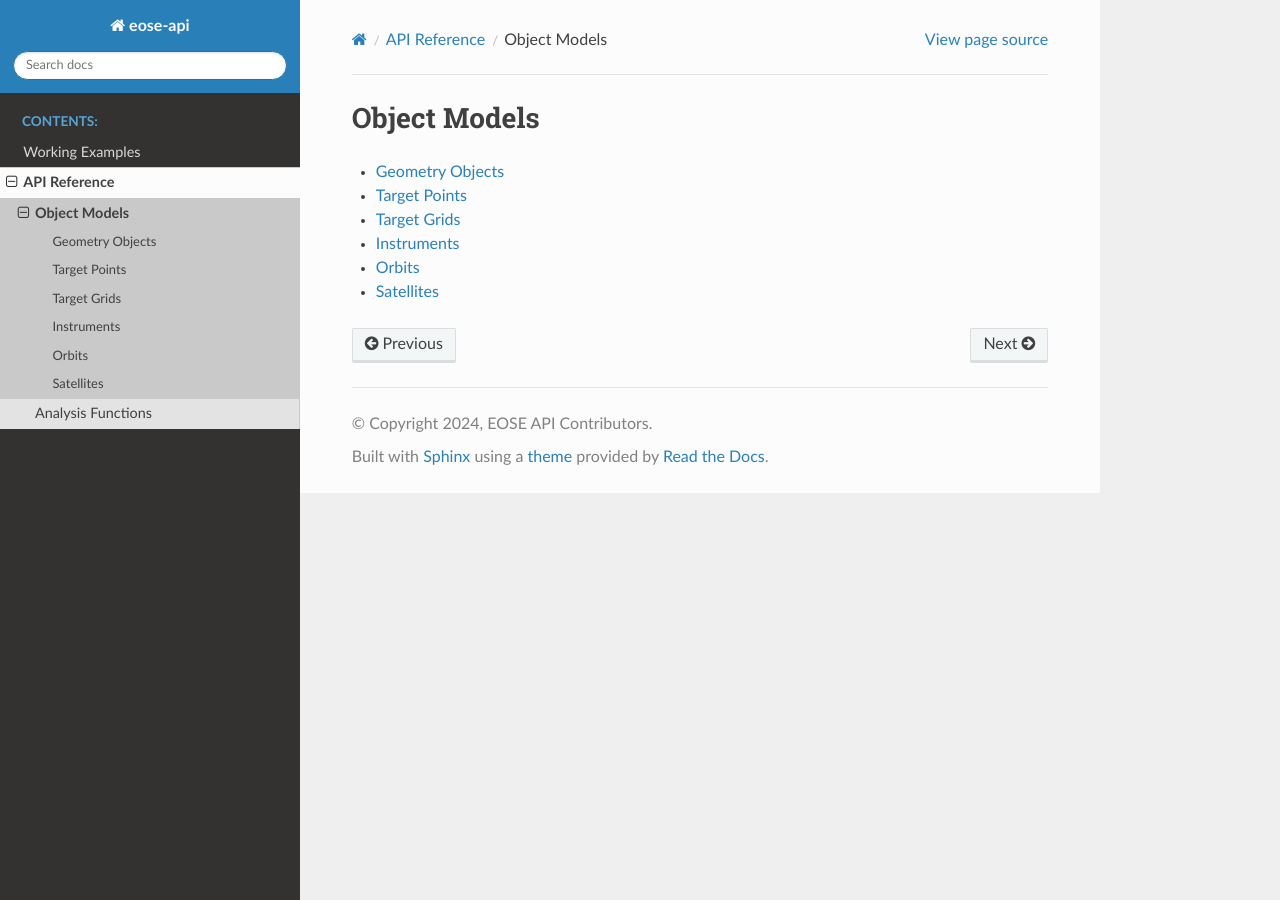
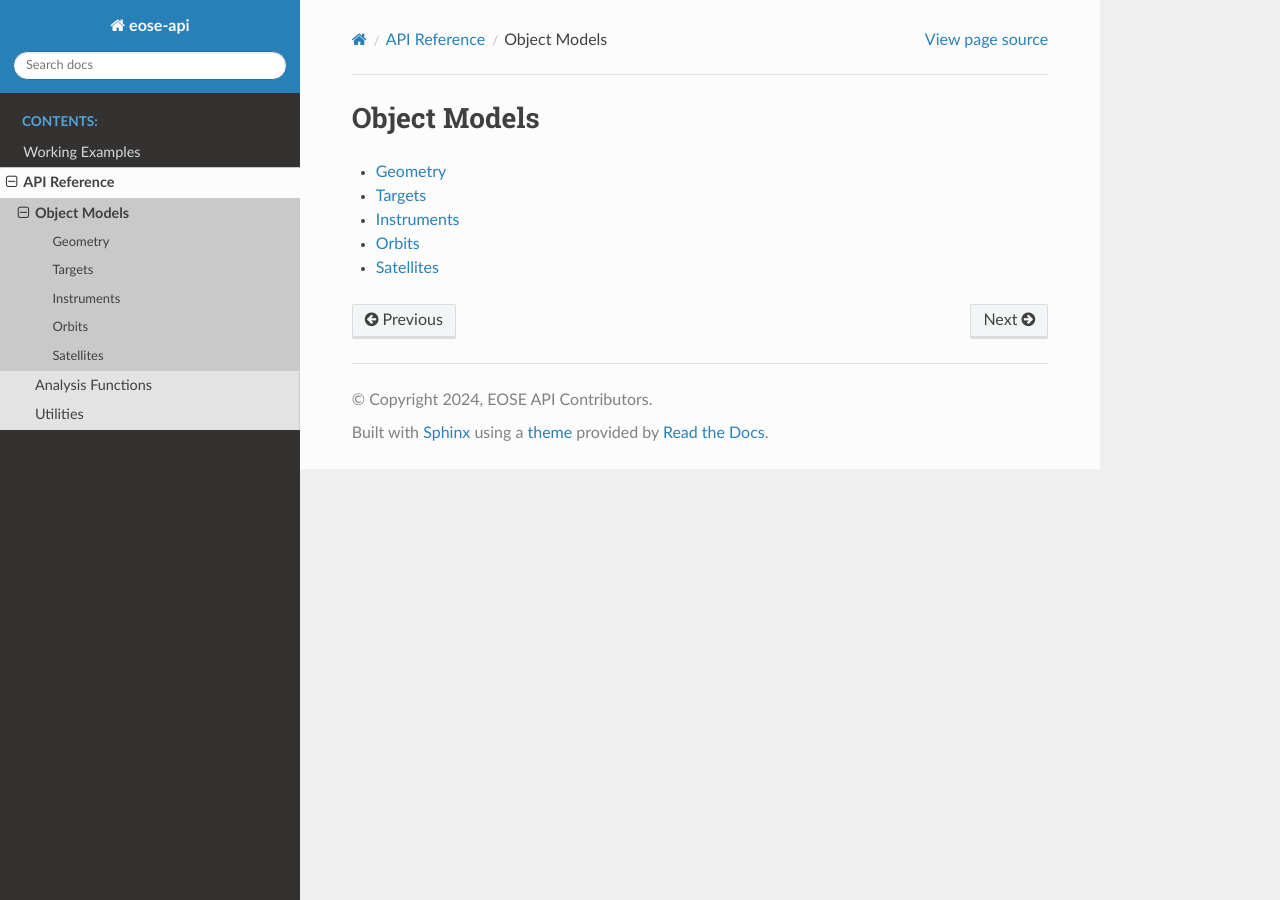
Before and after one commit to eose-tools-org/eose-api, a Sphinx documentation site: the page built from docs/api/objects/index.rst, in a window 1280 px wide. Built offline with Sphinx 7.4.7 and the Read the Docs theme 3.1.0, drawn with Linux system fonts in a browser that asks for light colours; pages that are not in the unit, such as notebooks, are missing from menus.

```diff
--- a/docs/api/index.rst
+++ b/docs/api/index.rst
@@ -6,3 +6,4 @@ API Reference
 
   objects/index.rst
   analysis/index.rst
+  utils.rst
--- a/docs/api/objects/geometry.rst
+++ b/docs/api/objects/geometry.rst
@@ -1,5 +1,5 @@
-Geometry Objects
-^^^^^^^^^^^^^^^^
+Geometry
+^^^^^^^^
 
 .. autopydantic_model:: eose.geometry.Point
   :members:
--- a/docs/api/objects/grids.rst
+++ /dev/null
@@ -1,5 +0,0 @@
-Target Grids
-^^^^^^^^^^^^
-
-.. autopydantic_model:: eose.grids.UniformAngularGrid
-  :members:
--- a/docs/api/objects/index.rst
+++ b/docs/api/objects/index.rst
@@ -6,7 +6,6 @@ Object Models
 
   geometry.rst
   targets.rst
-  grids.rst
   instruments.rst
   orbits.rst
   satellites.rst
--- a/docs/api/objects/targets.rst
+++ b/docs/api/objects/targets.rst
@@ -1,5 +1,8 @@
-Target Points
-^^^^^^^^^^^^^
+Targets
+^^^^^^^
 
 .. autopydantic_model:: eose.targets.TargetPoint
   :members:
+
+.. autopydantic_model:: eose.grids.UniformAngularGrid
+  :members:
--- a/docs/conf.py
+++ b/docs/conf.py
@@ -28,6 +28,7 @@ extensions = [
     "sphinx.ext.viewcode",
     "sphinx.ext.githubpages",
     "sphinx.ext.napoleon",
+    "sphinx_autodoc_typehints",
     "sphinxcontrib.autodoc_pydantic",
 ]
 
--- a/pyproject.toml
+++ b/pyproject.toml
@@ -43,7 +43,8 @@ docs = [
     "docutils",
     "myst-nb",
     "sphinx >= 7",
-    "sphinx-rtd-theme"
+    "sphinx-autodoc-typehints",
+    "sphinx-rtd-theme",
 ]
 examples = [
     "ipykernel",
```
Also changed, not shown: docs/api/utils.rst (added, +8 -0 lines), 1 other file.
